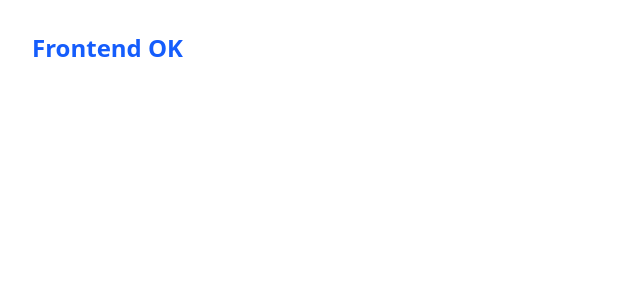
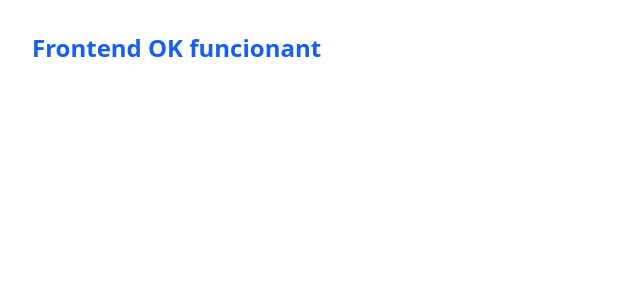
Before and after one commit to RogerMDev/helpdesk-ia, a React (Vite) app in the folder frontend/: page / in a window 1280 px wide. Shown: the top 300 px of the page, without its empty margins (0-640 px from the left). Built offline with nearby package versions, Linux system fonts and the light colour scheme.

Commit message:
App.jsx  i main.jsx changed for new frontend

```diff
--- a/frontend/src/main.jsx
+++ b/frontend/src/main.jsx
@@ -3,7 +3,7 @@
 import "./index.css";
 
 function App() {
-  return <h1 className="text-2xl font-bold text-blue-600 p-8">Frontend OK</h1>;
+  return <h1 className="text-2xl font-bold text-blue-600 p-8">Frontend OK funcionant</h1>;
 }
 
 ReactDOM.createRoot(document.getElementById("root")).render(<App />);
```
Also changed, not shown: 1 other file (tests, documents, lock files or other folders).
